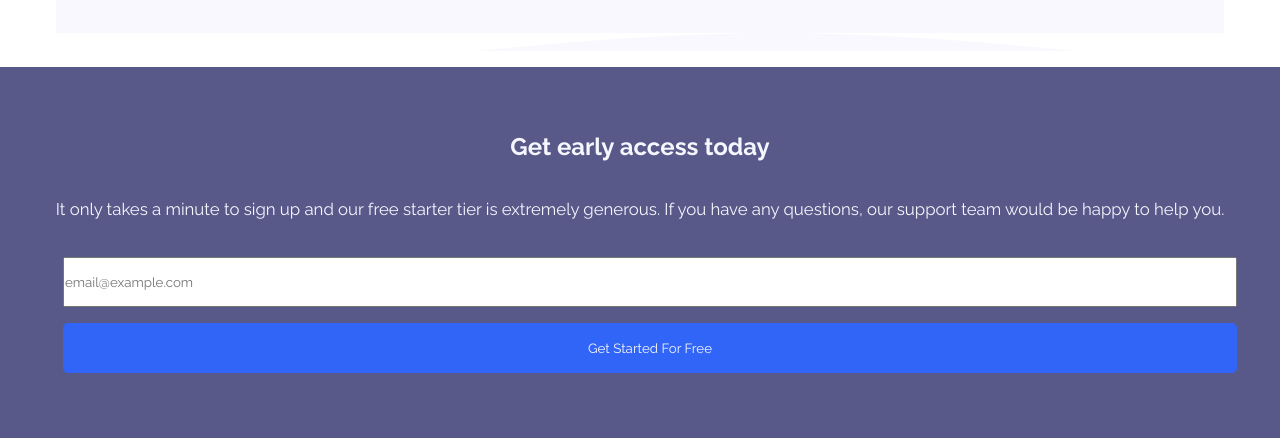
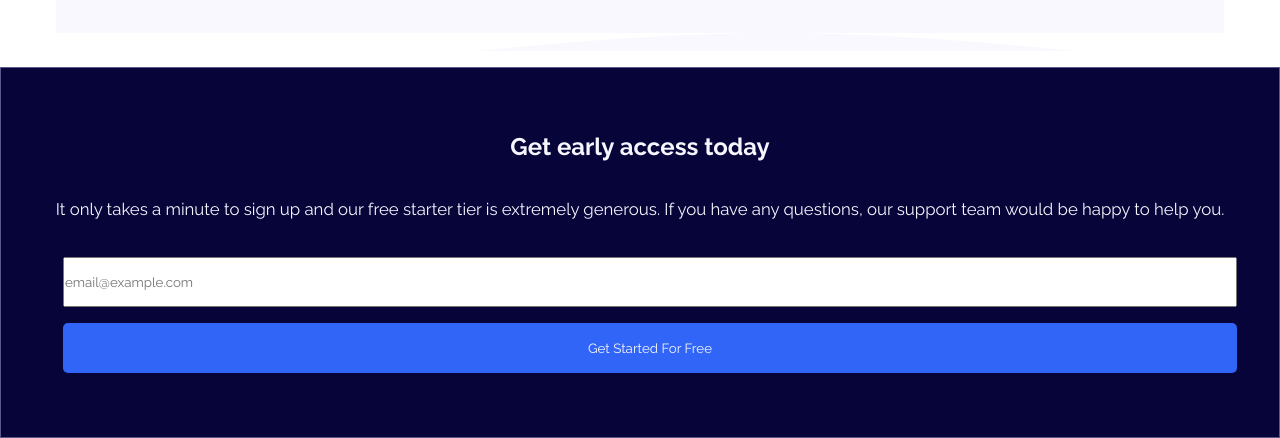
Before and after one commit to MoAjala/fyloproject, a plain HTML site: page index.html in a window 1280 px wide. Shown: the part 1205-1643 px from the top of the page. Drawn offline with Linux system fonts and the light colour scheme.

Commit message:
change  bgcolor

```diff
--- a/style.css
+++ b/style.css
@@ -145,7 +145,7 @@ img {
 .border {
   margin: 0;
   border: 1px solid var(--DesaturatedBlue);
-  background-color: var(--DesaturatedBlue);
+  background-color: var(--VeryDarkBlue);
   color: var(--LightGrayishBlue);
 }
 .bordertext {
```
